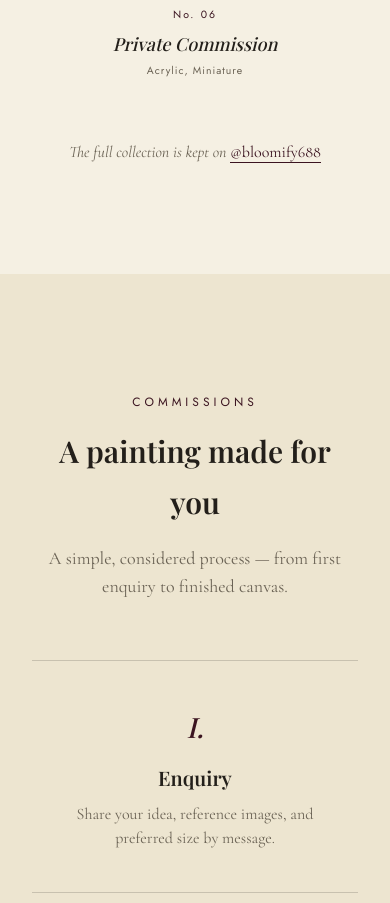
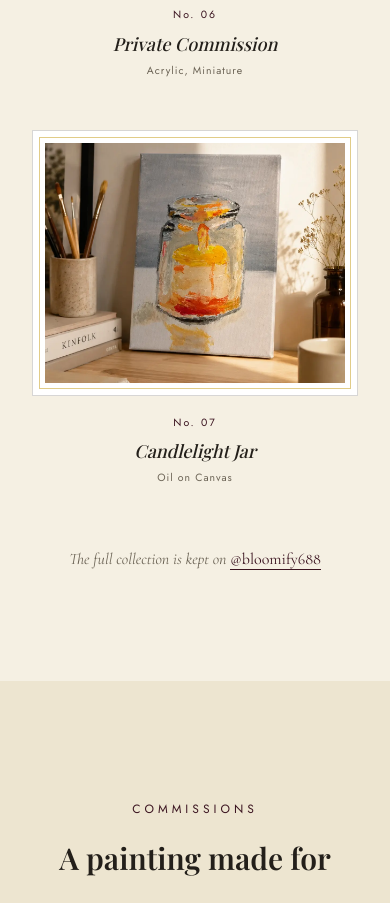
Before and after one commit to nour-derwich/bloomify, a React (Vite) app: page / in a window 390 px wide. Shown: the part 5540-6443 px from the top of the page. Built offline with nearby package versions, Linux system fonts and the light colour scheme; a web font is replaced by a local one.

Commit message:
Refactor code structure for improved readability and maintainability

```diff
--- a/src/components/SalonWallHero.tsx
+++ b/src/components/SalonWallHero.tsx
@@ -65,7 +65,7 @@ export function SalonWallHero() {
         animate={{ opacity: 1, y: 0 }}
         transition={{ duration: 0.8, ease: EASE, delay: 0.6 }}
         aria-hidden="true"
-        className="pointer-events-none absolute bottom-0 left-[2%] z-40 hidden h-[78%] w-[34%] max-w-70 mix-blend-multiply lg:block"
+        className="pointer-events-none absolute bottom-0 left-[2%] z-40 hidden h-[95%] w-[42%] max-w-96 mix-blend-multiply lg:block"
       >
         <img
           src={heroSilhouettes.male.src}
@@ -82,7 +82,7 @@ export function SalonWallHero() {
         animate={{ opacity: 1, y: 0 }}
         transition={{ duration: 0.8, ease: EASE, delay: 0.6 }}
         aria-hidden="true"
-        className="pointer-events-none absolute right-[2%] bottom-0 z-40 hidden h-[78%] w-[34%] max-w-70 mix-blend-multiply lg:block"
+        className="pointer-events-none absolute right-[2%] bottom-0 z-40 hidden h-[95%] w-[42%] max-w-96 mix-blend-multiply lg:block"
       >
         <img
           src={heroSilhouettes.female.src}
--- a/src/data/gallery.ts
+++ b/src/data/gallery.ts
@@ -13,6 +13,8 @@ import galleryNo10BackViewJpg from "@/assets/images/gallery-no10-backview.jpg";
 import galleryNo10BackViewWebp from "@/assets/images/gallery-no10-backview.webp";
 import gallerySweetheartSetJpg from "@/assets/images/gallery-sweetheart-set.jpg";
 import gallerySweetheartSetWebp from "@/assets/images/gallery-sweetheart-set.webp";
+import galleryCandleJarJpg from "@/assets/images/gallery-candle-jar.jpg";
+import galleryCandleJarWebp from "@/assets/images/gallery-candle-jar.webp";
 import processPaletteDetailJpg from "@/assets/images/process-palette-detail.jpg";
 import processPaletteDetailWebp from "@/assets/images/process-palette-detail.webp";
 import processEyeDetailJpg from "@/assets/images/process-eye-detail.jpg";
@@ -160,6 +162,16 @@ export const galleryPieces: GalleryPiece[] = [
     title: "Private Commission",
     medium: "Acrylic, Miniature",
   },
+  {
+    src: galleryCandleJarJpg,
+    srcWebp: galleryCandleJarWebp,
+    width: 1120,
+    height: 1400,
+    alt: "Still life oil painting of a lit candle in a glass jar, displayed on a wooden desk.",
+    plateNo: "No. 07",
+    title: "Candlelight Jar",
+    medium: "Oil on Canvas",
+  },
 ];
 
 export interface InstagramPost {
```
Also changed, not shown: src/assets/images/gallery-candle-jar.jpg (added), src/assets/images/gallery-candle-jar.webp (added).
